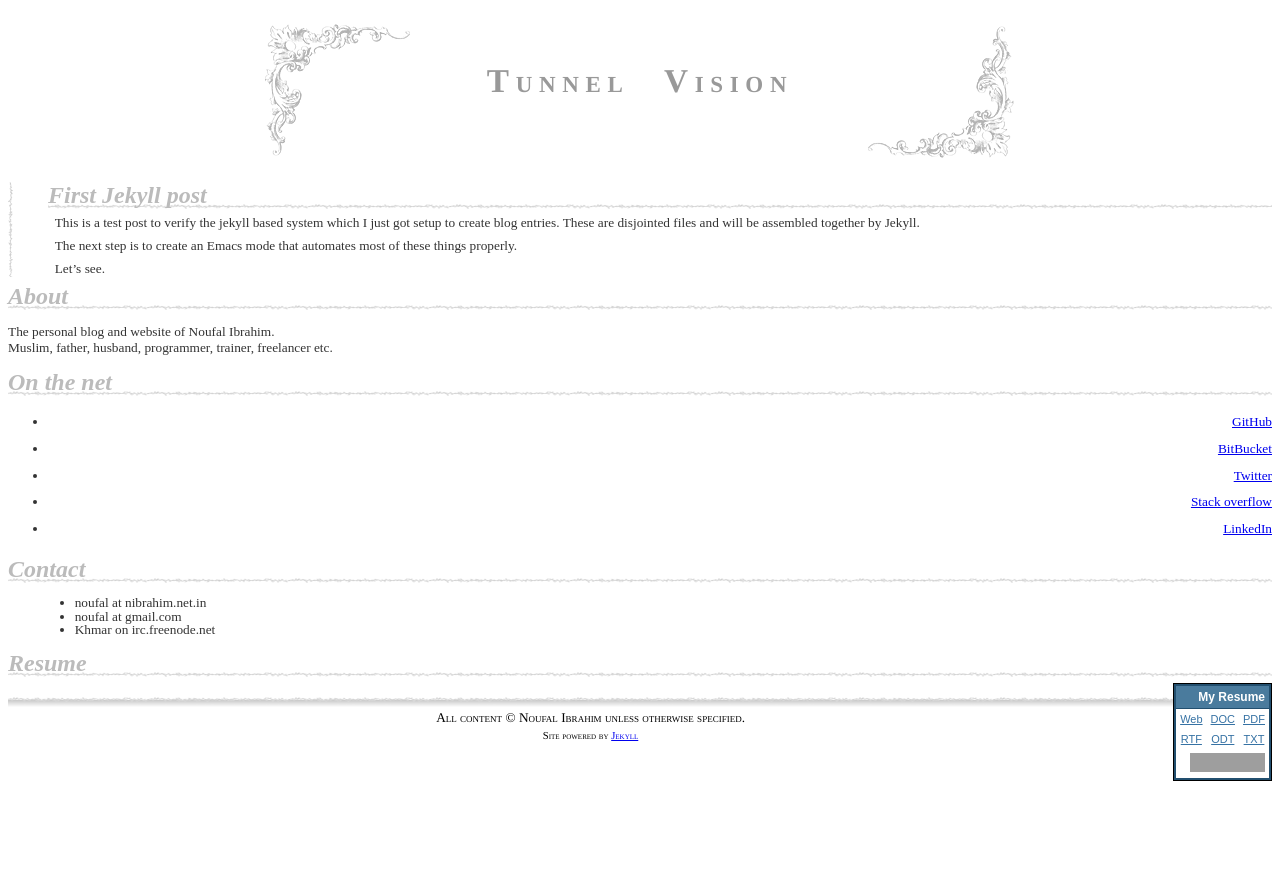
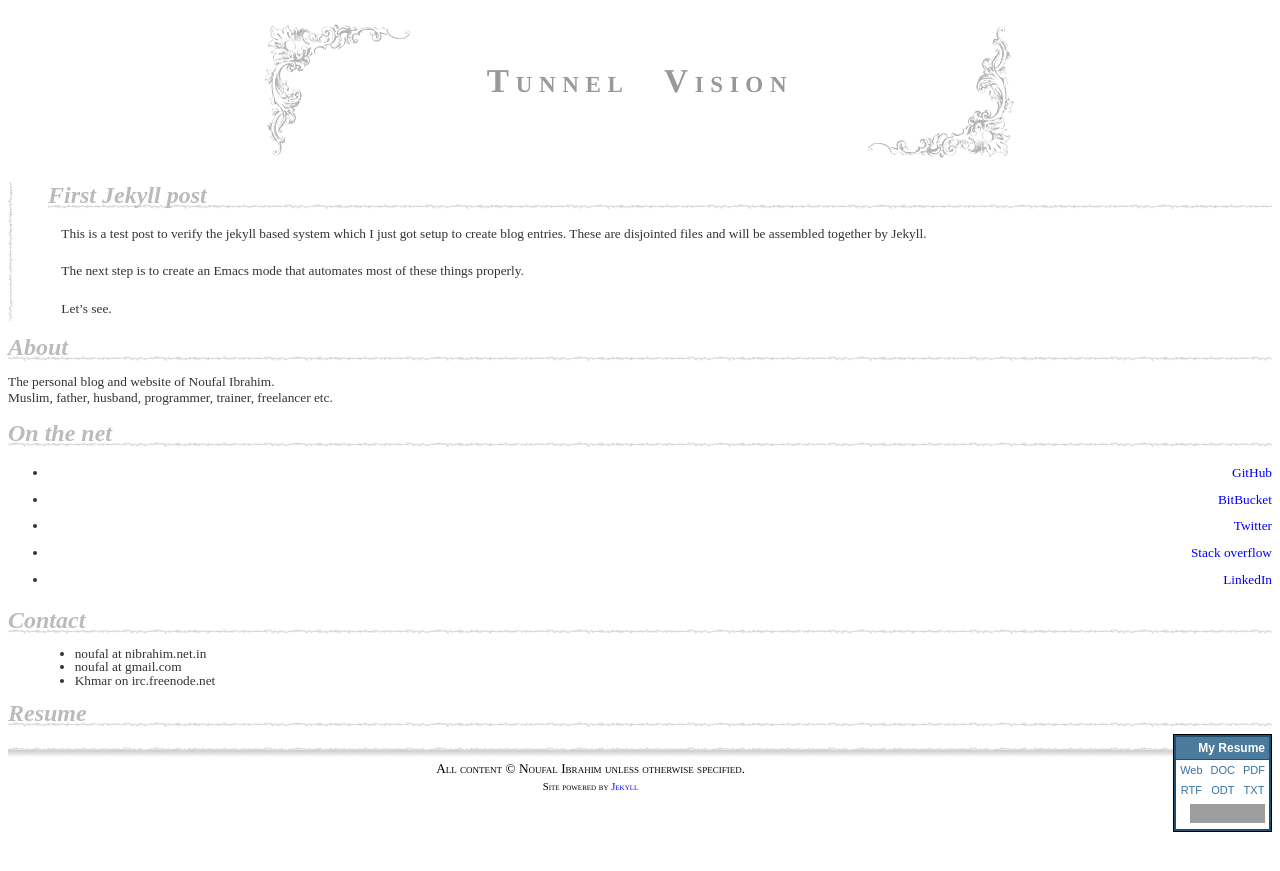
Before and after one commit to nibrahim/nibrahim.net.in, a Jekyll site: the page built from _posts/2010-10-09-first-jekyll-post.md, in a window 1280 px wide. Shown: the top 871 px of the page. Built offline with Jekyll 4.4.1, drawn with Linux system fonts in a browser that asks for light colours; a style sheet for code colours, icons or effects is not loaded; grey boxes are pictures that could not be loaded.

Commit message:
Minor layout changed and anchor colours

```diff
--- a/css/post.css
+++ b/css/post.css
@@ -1,7 +1,12 @@
 /* Post content */
+
+div.postcontent {
+                  line-height: 18pt;
+ }
+
 div.postcontent p {
-          text-indent: 5pt;
-          margin: 5pt 0;
+          text-indent: 10pt;
+          margin: 10pt 0;
  }
 
 div.postcontent ul {
@@ -17,6 +22,7 @@
                      text-align: left;
                      border-bottom: 1px dotted #ddd;
                      background-image: none;
+                     margin-top: 3pt;
  }
 
 
--- a/css/style.css
+++ b/css/style.css
@@ -3,6 +3,16 @@
        font-size: 10pt;
        color: #333;
        }
+
+a {
+    color: #00f;
+    text-decoration: none;
+    border-bottom: 1px dotted #fff;
+ }
+
+a:hover {
+          border-bottom: 1px dashed #00f;
+ }
 
 #hd {
       background-image: url("/images/headerbg.png");
@@ -29,6 +39,10 @@
            padding-top: 40px;
            display:block;
            text-align: center;
+ }
+
+#hd h1 a:hover {
+                 border:0;
  }
 
 #hd h3 {
```
